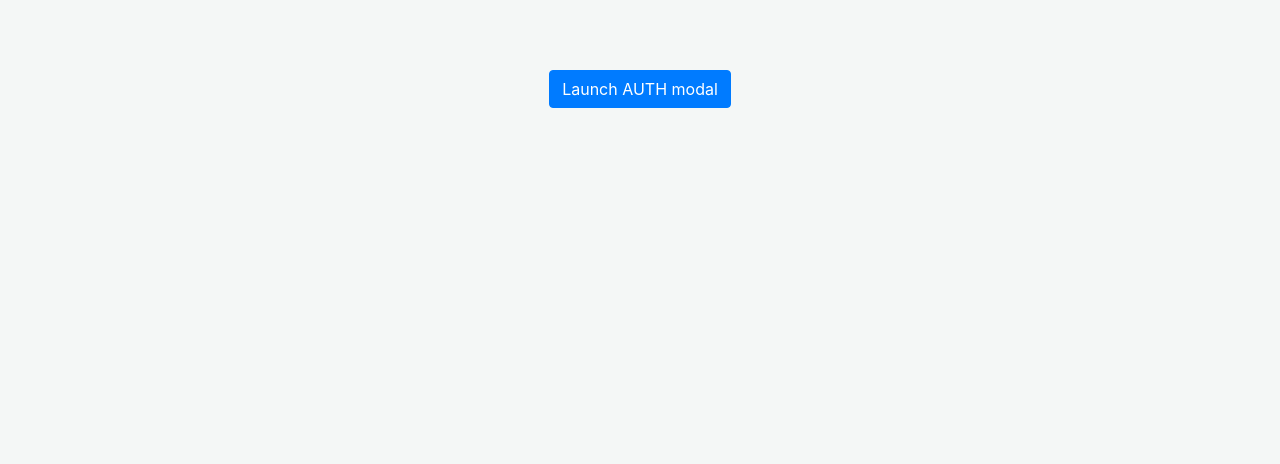
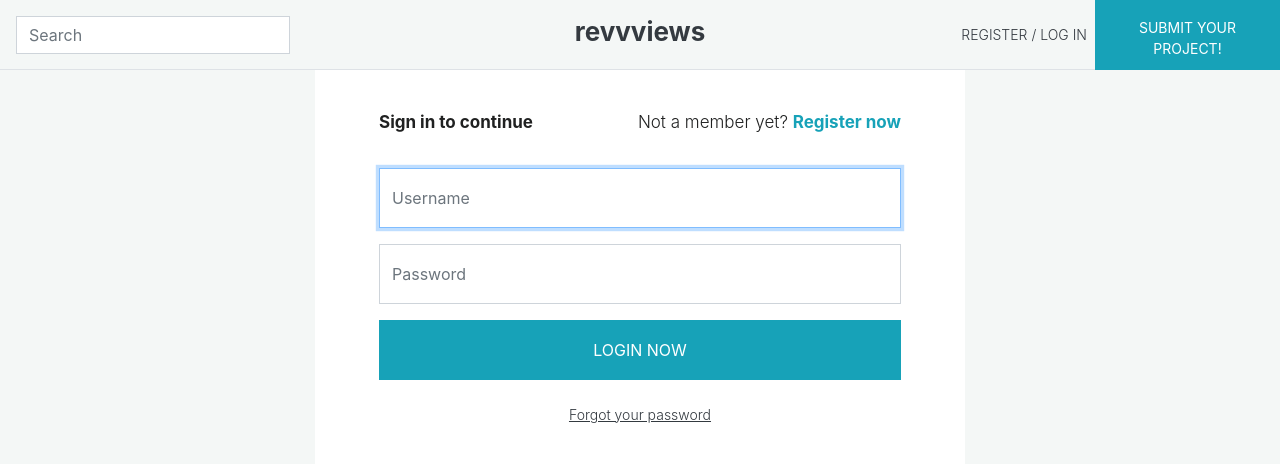
Before and after one commit to trucktar/revvviews, a Django app: page /login/ in a window 1280 px wide. Shown: the top 464 px of the page. Run offline with Django 3.2, Linux system fonts and the light colour scheme; some libraries are stand-ins or nearby versions.

Commit message:
Refactor all form handling templates

```diff
--- a/revvviews/templates/auth/login.html
+++ b/revvviews/templates/auth/login.html
@@ -1,24 +1,17 @@
 {% extends 'base/base.html' %}
 {% load bootstrap4 %}
 
-<!-- Button trigger modal -->
-{% block content %}
-<button type="button" class="btn btn-primary" data-toggle="modal" data-target="#loginModal">
-  Launch AUTH modal
-</button>
+{% block navbar %}
+{% include 'base/navbar.html' %}
 {% endblock %}
 
-<!-- Modal -->
-{% block modal %}
-<div class="modal fade" id="loginModal" tabindex="-1" role="dialog">
-  <button class="position-absolute btn btn-lg bg-white rounded-0" type="button" data-dismiss="modal" style="right: 0;">
-    <span>&times;</span>
-  </button>
-  <div class="modal-dialog modal-dialog-centered" style="max-width: 650px;">
-    <div class="modal-content border-0 rounded-0 px-3 px-sm-5 py-3 py-sm-4">
+{% block content %}
+<div class="d-flex flex-column px-3 px-sm-5 py-3 py-sm-4 bg-white w-100" style="max-width: 650px;">
+  <div class="d-flex flex-column">
     <div class="modal-header border-0 flex-wrap" style="font-size: 17px;">
       <span class="font-weight-bold">Sign in to continue</span>
-        <span class="">Not a member yet? <a class="text-info font-weight-bold" href="">Register now</a></span>
+      <span class="">Not a member yet? <a class="text-info font-weight-bold" href="{% url 'register' %}">Register
+          now</a></span>
     </div>
     <div class="modal-body pt-0 pt-sm-3">
       {% for error in login_form.non_field_errors %}
@@ -41,5 +34,4 @@
     </div>
   </div>
 </div>
-</div>
 {% endblock %}
--- a/revvviews/templates/submit.html
+++ b/revvviews/templates/submit.html
@@ -9,10 +9,6 @@
 
 {% block content %}
 <div class="d-flex flex-column px-3 px-sm-5 py-3 py-sm-4 bg-white w-100" style="max-width: 650px;">
-  <div class="d-flex justify-content-between flex-wrap" style="font-size: 17px;">
-    <span class="font-weight-bold">Sign in to continue</span>
-    <span class="">Not a member yet? <a class="text-info font-weight-bold" href="">Register now</a></span>
-  </div>
   <div class="d-flex flex-column">
     <form enctype="multipart/form-data" action="{% url 'submit' %}" method="POST">
       {% csrf_token %}
```
Also changed, not shown: revvviews/templates/auth/register.html (+7 -15 lines). Lines whose indentation alone changed are shown as unchanged.
